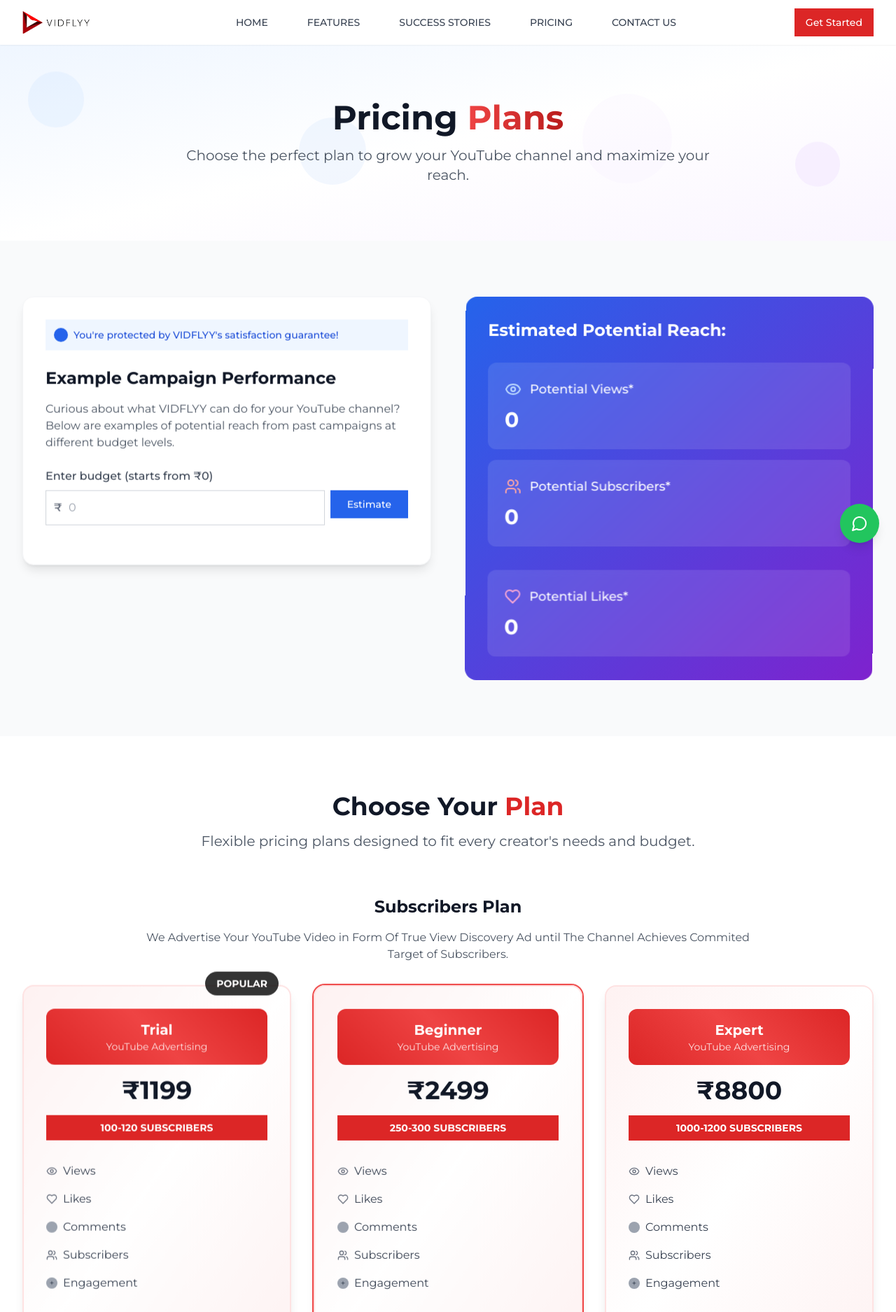
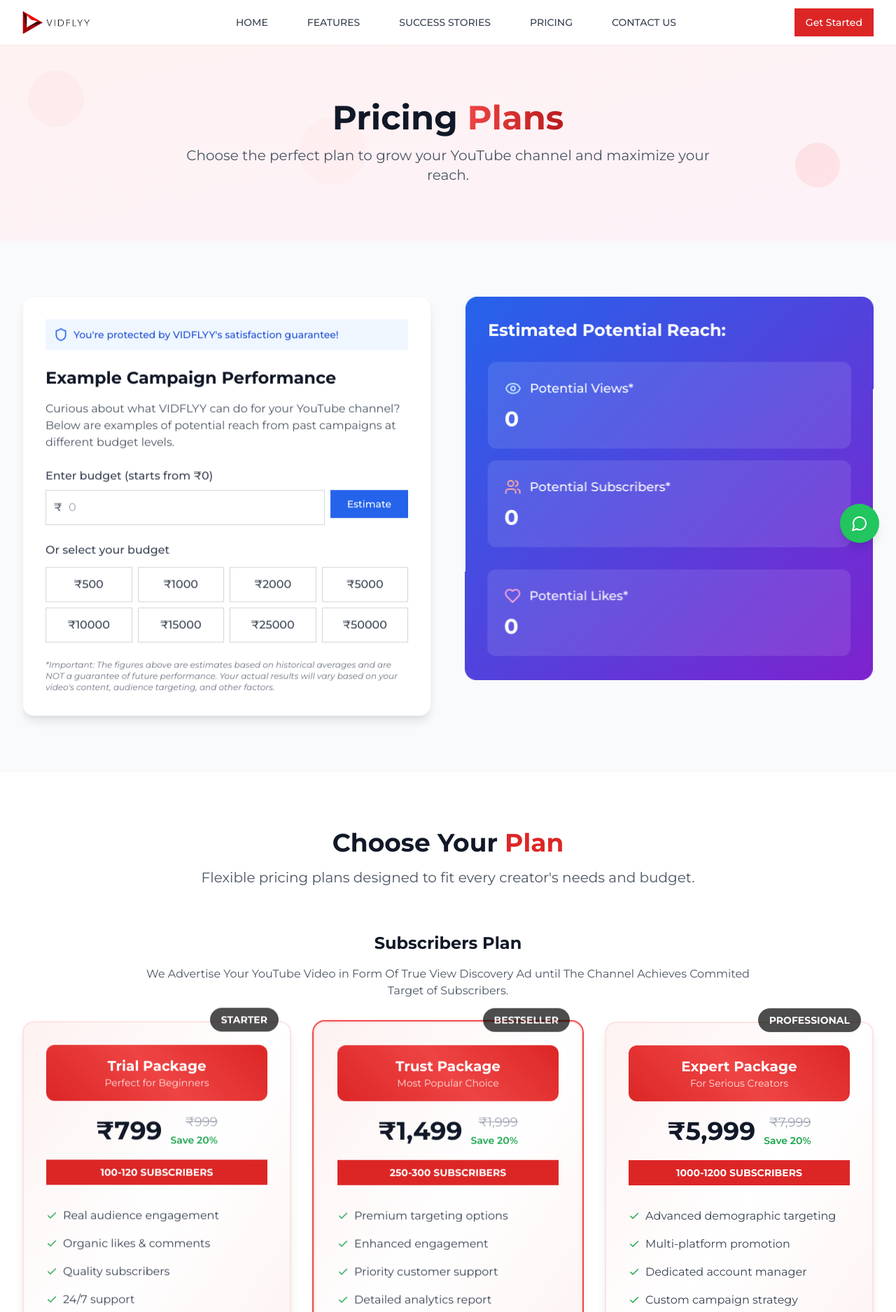
Before and after one commit to RITESH-CHAUHAN2005/vidflyy-red-revamp, a React (Vite) app: page /pricing in a window 1280 px wide. Shown: the top 1875 px of the page at 70% size. Built offline with nearby package versions, Linux system fonts and the light colour scheme.

Commit message:
feat: Implement pricing page updates
Updated pricing page with red theme background and implemented the example campaign performance section with the same functionality as the homepage.

```diff
--- a/src/pages/Pricing.tsx
+++ b/src/pages/Pricing.tsx
@@ -1,57 +1,61 @@
+
 import Navbar from "@/components/Navbar";
 import EstimateSection from "@/components/EstimateSection";
 import PricingInfo from "@/components/PricingInfo";
 import FAQ from "@/components/FAQ";
 import Footer from "@/components/Footer";
+import ExampleCampaign from "@/components/ExampleCampaign";
 import { Check, Users, Eye, Heart, Crown } from "lucide-react";
 import { Button } from "@/components/ui/button";
 
 const PricingPage = () => {
   const subscriptionPlans = [
     {
-      name: "Trial",
-      price: "₹1199",
-      period: "",
-      description: "YouTube Advertising",
+      name: "Trial Package",
+      price: "₹799",
+      originalPrice: "₹999",
+      description: "Perfect for Beginners",
       subscribers: "100-120 SUBSCRIBERS",
       popular: false,
-      badge: "POPULAR",
+      badge: "STARTER",
       features: [
-        "Views",
-        "Likes",
-        "Comments",
-        "Subscribers",
-        "Engagement"
+        "Real audience engagement",
+        "Organic likes & comments",
+        "Quality subscribers",
+        "24/7 support",
+        "Money-back guarantee"
       ]
     },
     {
-      name: "Beginner",
-      price: "₹2499",
-      period: "",
-      description: "YouTube Advertising",
+      name: "Trust Package",
+      price: "₹1,499",
+      originalPrice: "₹1,999",
+      description: "Most Popular Choice",
       subscribers: "250-300 SUBSCRIBERS",
       popular: true,
+      badge: "BESTSELLER",
       features: [
-        "Views",
-        "Likes",
-        "Comments",
-        "Subscribers",
-        "Engagement"
+        "Premium targeting options",
+        "Enhanced engagement",
+        "Priority customer support",
+        "Detailed analytics report",
+        "Growth strategy consultation"
       ]
     },
     {
-      name: "Expert",
-      price: "₹8800",
-      period: "",
-      description: "YouTube Advertising",
+      name: "Expert Package",
+      price: "₹5,999",
+      originalPrice: "₹7,999",
+      description: "For Serious Creators",
       subscribers: "1000-1200 SUBSCRIBERS",
       popular: false,
+      badge: "PROFESSIONAL",
       features: [
-        "Views",
-        "Likes",
-        "Comments",
-        "Subscribers",
-        "Engagement"
+        "Advanced demographic targeting",
+        "Multi-platform promotion",
+        "Dedicated account manager",
+        "Custom campaign strategy",
+        "Monthly performance reviews"
       ]
     }
   ];
@@ -113,7 +117,15 @@ const PricingPage = () => {
               </div>
 
               <div className="mb-4 animate-price-scale">
-                <span className="text-4xl font-bold text-gray-900">{plan.price}</span>
+                <div className="flex items-center justify-center gap-3">
+                  <span className="text-4xl font-bold text-gray-900">{plan.price}</span>
+                  {plan.originalPrice && (
+                    <div className="text-right">
+                      <span className="text-lg text-gray-400 line-through block">{plan.originalPrice}</span>
+                      <span className="text-green-600 text-sm font-semibold">Save 20%</span>
+                    </div>
+                  )}
+                </div>
               </div>
 
               {plan.subscribers && (
@@ -138,6 +150,7 @@ const PricingPage = () => {
                     {feature === 'Comments' && <div className="h-4 w-4 rounded-full bg-gray-400"></div>}
                     {feature === 'Subscribers' && <Users className="h-4 w-4 text-gray-500" />}
                     {feature === 'Engagement' && <div className="h-4 w-4 rounded-full bg-gray-400 flex items-center justify-center"><span className="text-xs">+</span></div>}
+                    {!['Views', 'Likes', 'Comments', 'Subscribers', 'Engagement'].includes(feature) && <Check className="h-4 w-4 text-green-600" />}
                     <span>{feature}</span>
                   </div>
                 </li>
@@ -148,7 +161,7 @@ const PricingPage = () => {
               onClick={handleWhatsAppClick}
               className={`w-full py-3 transition-all duration-300 hover:scale-105 active:scale-95 animate-button-pulse ${plan.popular ? 'bg-red-600 hover:bg-red-700 text-white' : 'bg-red-600 hover:bg-red-700 text-white'}`}
             >
-              {title.includes('Subscription') ? 'BUY NOW' : 'CONTACT US'}
+              🚀 GET STARTED NOW
             </Button>
           </div>
         ))}
@@ -160,16 +173,15 @@ const PricingPage = () => {
     <div className="min-h-screen bg-white font-montserrat">
       <Navbar />
 
-      {/* Hero Section for Pricing Page with animated background */}
-      <section className="py-20 bg-gradient-to-br from-blue-50 via-white to-purple-50 relative overflow-hidden">
-        {/* Animated Background Elements */}
+      {/* Hero Section for Pricing Page with red themed background */}
+      <section className="py-20 bg-gradient-to-br from-red-50 to-pink-50 relative overflow-hidden">
+        {/* Enhanced Animated Background */}
         <div className="absolute inset-0">
-          <div className="absolute top-10 left-10 w-20 h-20 bg-blue-200 rounded-full opacity-20 animate-float"></div>
-          <div className="absolute top-1/2 right-20 w-16 h-16 bg-purple-200 rounded-full opacity-30 animate-bounce-gentle"></div>
-          <div className="absolute bottom-20 left-1/3 w-24 h-24 bg-blue-100 rounded-full opacity-25 animate-pulse"></div>
-          <div className="absolute top-1/4 right-1/4 w-32 h-32 bg-purple-100 rounded-full opacity-15 animate-morph"></div>
-          <div className="absolute bottom-1/4 left-1/4 w-28 h-28 bg-blue-150 rounded-full opacity-20 animate-scale-pulse"></div>
-          <div className="absolute top-3/4 right-1/3 w-18 h-18 bg-purple-200 rounded-full opacity-25 animate-float-delayed"></div>
+          <div className="absolute top-10 left-10 w-20 h-20 bg-red-200 rounded-full opacity-15 animate-float"></div>
+          <div className="absolute top-1/2 right-20 w-16 h-16 bg-red-300 rounded-full opacity-20 animate-bounce-slow"></div>
+          <div className="absolute bottom-20 left-1/3 w-24 h-24 bg-red-100 rounded-full opacity-25 animate-pulse-slow"></div>
+          <div className="absolute top-1/4 right-1/4 w-18 h-18 bg-red-200 rounded-full opacity-10 animate-morph"></div>
+          <div className="absolute bottom-1/4 left-1/4 w-22 h-22 bg-red-150 rounded-full opacity-15 animate-rotate-slow"></div>
         </div>
 
         <div className="max-w-7xl mx-auto px-4 sm:px-6 lg:px-8 text-center relative z-10">
@@ -182,74 +194,8 @@ const PricingPage = () => {
         </div>
       </section>
 
-      {/* Estimate Section with Campaign Performance */}
-      <section className="py-20 bg-gray-50">
-        <div className="max-w-7xl mx-auto px-4 sm:px-6 lg:px-8">
-          <div className="grid lg:grid-cols-2 gap-12 items-start">
-            {/* Left Side - Campaign Performance */}
-            <div className="bg-white rounded-2xl p-8 shadow-lg border border-gray-100 animate-card-float">
-              <div className="flex items-center gap-2 mb-6 p-3 bg-blue-50 rounded-lg">
-                <div className="h-5 w-5 bg-blue-600 rounded-full"></div>
-                <span className="text-blue-700 font-medium text-sm">You're protected by VIDFLYY's satisfaction guarantee!</span>
-              </div>
-
-              <h3 className="text-2xl font-bold text-gray-900 mb-4">Example Campaign Performance</h3>
-              <p className="text-gray-600 mb-6">
-                Curious about what VIDFLYY can do for your YouTube channel? Below are examples of potential reach from past campaigns at different budget levels.
-              </p>
-
-              <div className="mb-6">
-                <label className="block text-gray-700 font-medium mb-2">Enter budget (starts from ₹0)</label>
-                <div className="flex gap-2">
-                  <div className="relative flex-1">
-                    <span className="absolute left-3 top-1/2 transform -translate-y-1/2 text-gray-500 font-semibold">₹</span>
-                    <input
-                      type="number"
-                      placeholder="0"
-                      min="0"
-                      className="w-full pl-8 pr-4 py-3 border border-gray-300 rounded-lg focus:ring-2 focus:ring-blue-500 focus:border-transparent"
-                    />
-                  </div>
-                  <Button className="bg-blue-600 hover:bg-blue-700 text-white px-6 transition-all duration-300 hover:scale-105">
-                    Estimate
-                  </Button>
-                </div>
-              </div>
-            </div>
-
-            {/* Right Side - Estimated Reach */}
-            <div className="bg-gradient-to-br from-blue-600 to-purple-700 rounded-2xl p-8 text-white animate-card-rotate">
-              <h3 className="text-2xl font-bold mb-8">Estimated Potential Reach:</h3>
-
-              <div className="space-y-6">
-                <div className="bg-white/10 backdrop-blur-sm rounded-xl p-6 animate-float">
-                  <div className="flex items-center gap-3 mb-3">
-                    <Eye className="h-6 w-6 text-blue-200" />
-                    <span className="text-lg font-medium">Potential Views*</span>
-                  </div>
-                  <div className="text-3xl font-bold">0</div>
-                </div>
-
-                <div className="bg-white/10 backdrop-blur-sm rounded-xl p-6 animate-float-delayed">
-                  <div className="flex items-center gap-3 mb-3">
-                    <Users className="h-6 w-6 text-red-300" />
-                    <span className="text-lg font-medium">Potential Subscribers*</span>
-                  </div>
-                  <div className="text-3xl font-bold">0</div>
-                </div>
-
-                <div className="bg-white/10 backdrop-blur-sm rounded-xl p-6 animate-bounce-gentle">
-                  <div className="flex items-center gap-3 mb-3">
-                    <Heart className="h-6 w-6 text-pink-300" />
-                    <span className="text-lg font-medium">Potential Likes*</span>
-                  </div>
-                  <div className="text-3xl font-bold">0</div>
-                </div>
-              </div>
-            </div>
-          </div>
-        </div>
-      </section>
+      {/* Example Campaign Performance Section */}
+      <ExampleCampaign />
 
       {/* Subscription and Monetization Plans */}
       <section className="py-20 bg-white">
```
